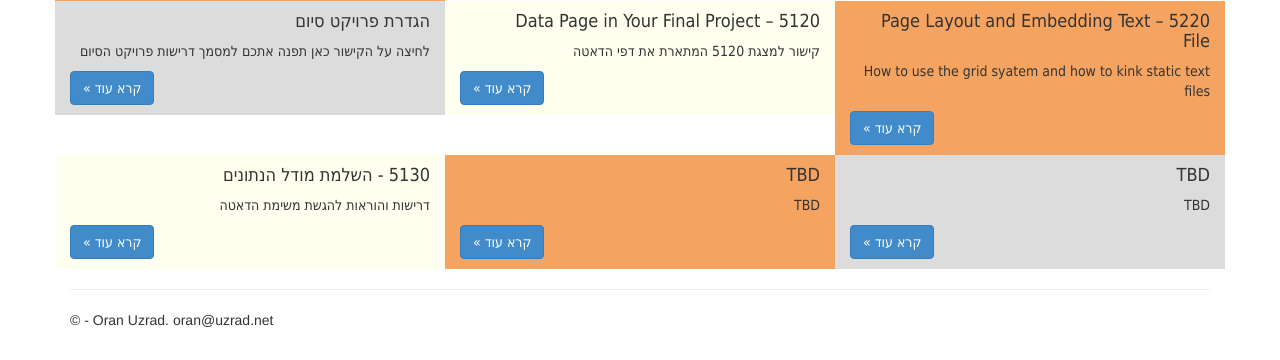
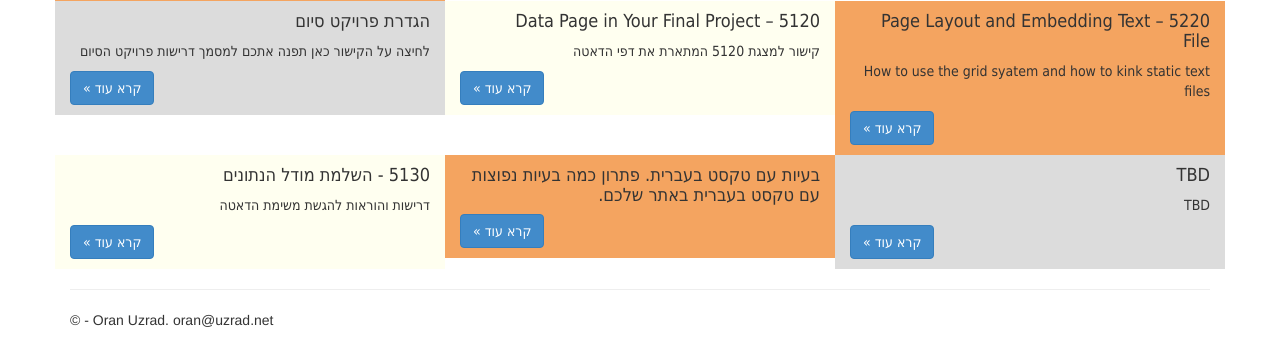
Before and after one commit to Oran-Uzrad/MyFinalProject, a Flask app: page /project_resources in a window 1280 px wide. Shown: the part 504-864 px from the top of the page. Run offline with Flask 2, Linux system fonts and the light colour scheme; parts of the project's set-up code (start-up, migrations or seed data) failed here and were passed over; some libraries are stand-ins or nearby versions.

Commit message:
3/1/20, More on handling Hebrew text

```diff
--- a/MyFinalProject/MyFinalProject/templates/project_resources.html
+++ b/MyFinalProject/MyFinalProject/templates/project_resources.html
@@ -68,12 +68,11 @@
     </div>
     <div class="col-md-4 mfp_background_sandybrown">
         <h4 class="heb">
-            TBD
+            בעיות עם טקסט בעברית. פתרון כמה בעיות נפוצות עם טקסט בעברית באתר שלכם.
         </h4>
         <p class="heb">
-            TBD
+        <p><a class="btn btn-primary heb" href="https://docs.google.com/document/d/1Z5FNsK48YOlTfCsIpZgM5rZxSEbEU89JsxWIuywzXhA/edit?usp=sharing" target="_blank">קרא עוד &raquo;</a></p>
         </p>
-        <p><a class="btn btn-primary heb" href=# target="_blank">קרא עוד &raquo;</a></p>
     </div>
     <div class="col-md-4 mfp_background_gainsboro">
         <h4 class="heb">
```
